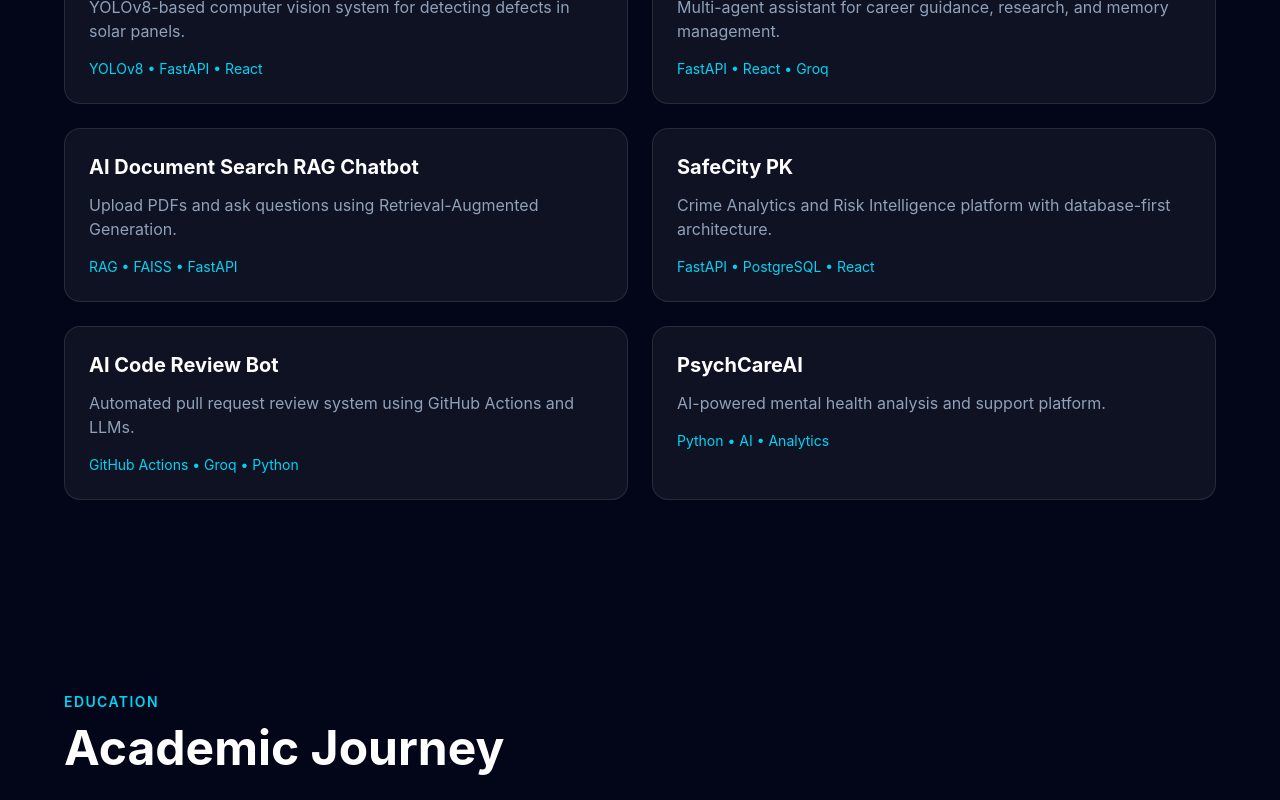
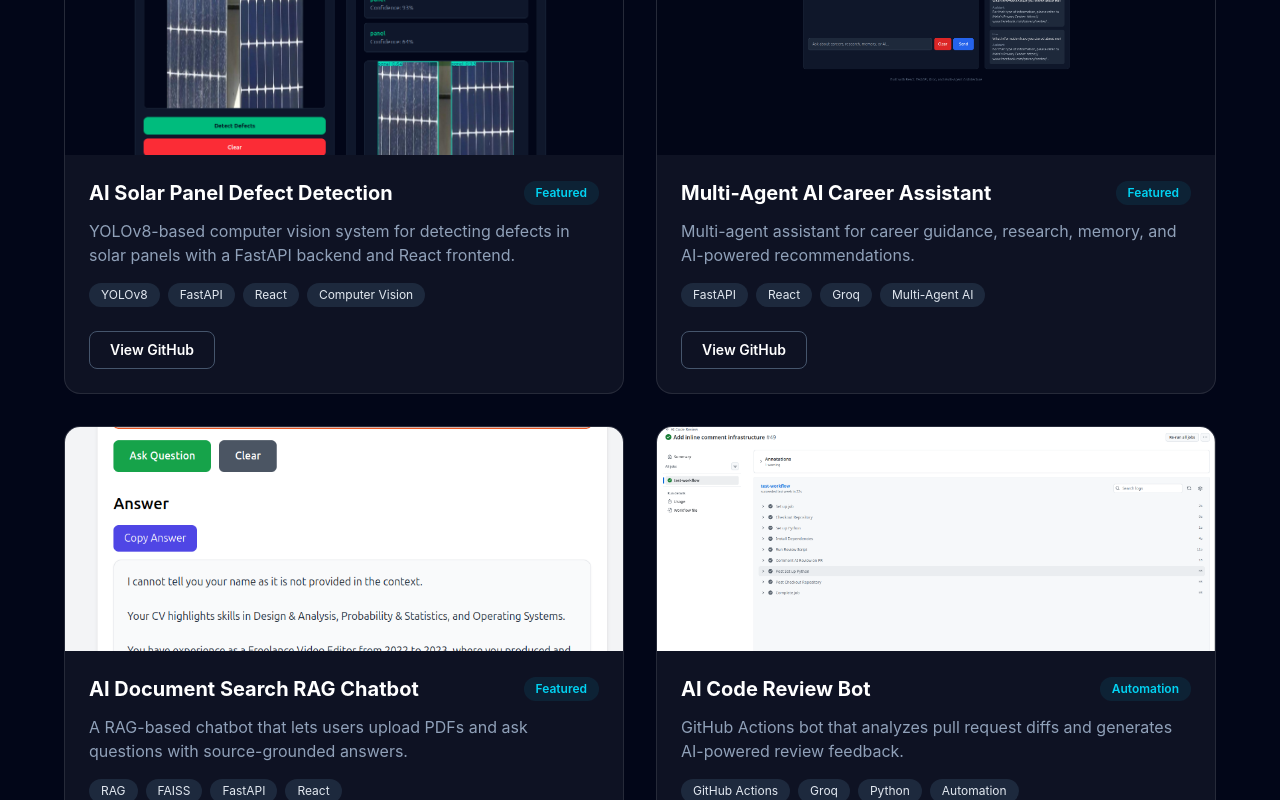
Before and after one commit to m-musif/personal-portfolio-website, a React app in the folder frontend/: page / in a window 1280 px wide. Shown: the part 2480-3280 px from the top of the page. Built offline with nearby package versions, Linux system fonts and the light colour scheme; the HTML template or start-up script is replaced by a standard one.

Commit message:
Upgrade projects section with screenshots

```diff
--- a/frontend/src/App.jsx
+++ b/frontend/src/App.jsx
@@ -1,3 +1,8 @@
+import solarImage from "./assets/projects/detection-results.png";
+import ragImage from "./assets/projects/answer.png";
+import multiAgentImage from "./assets/projects/multi-agent-memory.png";
+import codeReviewImage from "./assets/projects/code-review-workflow.png";
+
 function App() {
   const skillCategories = [
     {
@@ -39,37 +44,39 @@ function App() {
     {
       title: "AI Solar Panel Defect Detection",
       description:
-        "YOLOv8-based computer vision system for detecting defects in solar panels.",
-      tech: "YOLOv8 • FastAPI • React",
+        "YOLOv8-based computer vision system for detecting defects in solar panels with a FastAPI backend and React frontend.",
+      tech: ["YOLOv8", "FastAPI", "React", "Computer Vision"],
+      image: solarImage,
+      github: "https://github.com/m-musif/AI-Solar-Panel-Defect-Detection",
+      badge: "Featured",
     },
     {
       title: "Multi-Agent AI Career Assistant",
       description:
-        "Multi-agent assistant for career guidance, research, and memory management.",
-      tech: "FastAPI • React • Groq",
+        "Multi-agent assistant for career guidance, research, memory, and AI-powered recommendations.",
+      tech: ["FastAPI", "React", "Groq", "Multi-Agent AI"],
+      image: multiAgentImage,
+      github:
+        "https://github.com/m-musif/Multi-Agent-AI-Career-Research-Assistant",
+      badge: "Featured",
     },
     {
       title: "AI Document Search RAG Chatbot",
       description:
-        "Upload PDFs and ask questions using Retrieval-Augmented Generation.",
-      tech: "RAG • FAISS • FastAPI",
-    },
-    {
-      title: "SafeCity PK",
-      description:
-        "Crime Analytics and Risk Intelligence platform with database-first architecture.",
-      tech: "FastAPI • PostgreSQL • React",
+        "A RAG-based chatbot that lets users upload PDFs and ask questions with source-grounded answers.",
+      tech: ["RAG", "FAISS", "FastAPI", "React"],
+      image: ragImage,
+      github: "https://github.com/m-musif/AI-Document-Search-RAG-Chatbot",
+      badge: "Featured",
     },
     {
       title: "AI Code Review Bot",
       description:
-        "Automated pull request review system using GitHub Actions and LLMs.",
-      tech: "GitHub Actions • Groq • Python",
-    },
-    {
-      title: "PsychCareAI",
-      description: "AI-powered mental health analysis and support platform.",
-      tech: "Python • AI • Analytics",
+        "GitHub Actions bot that analyzes pull request diffs and generates AI-powered review feedback.",
+      tech: ["GitHub Actions", "Groq", "Python", "Automation"],
+      image: codeReviewImage,
+      github: "https://github.com/m-musif/AI-Code-Review-Bot",
+      badge: "Automation",
     },
   ];
 
@@ -82,16 +89,29 @@ function App() {
           </a>
 
           <div className="hidden items-center gap-6 text-sm text-slate-300 md:flex">
-            <a href="#about" className="transition hover:text-cyan-400">About</a>
-            <a href="#skills" className="transition hover:text-cyan-400">Skills</a>
-            <a href="#projects" className="transition hover:text-cyan-400">Projects</a>
-            <a href="#education" className="transition hover:text-cyan-400">Education</a>
-            <a href="#contact" className="transition hover:text-cyan-400">Contact</a>
+            <a href="#about" className="transition hover:text-cyan-400">
+              About
+            </a>
+            <a href="#skills" className="transition hover:text-cyan-400">
+              Skills
+            </a>
+            <a href="#projects" className="transition hover:text-cyan-400">
+              Projects
+            </a>
+            <a href="#education" className="transition hover:text-cyan-400">
+              Education
+            </a>
+            <a href="#contact" className="transition hover:text-cyan-400">
+              Contact
+            </a>
           </div>
         </div>
       </nav>
 
-      <section id="home" className="flex min-h-screen items-center justify-center px-6">
+      <section
+        id="home"
+        className="flex min-h-screen items-center justify-center px-6"
+      >
         <div className="max-w-4xl text-center">
           <p className="mb-4 text-lg text-cyan-400">
             Computer Science Student @ FAST University
@@ -111,11 +131,17 @@ function App() {
           </p>
 
           <div className="flex flex-wrap justify-center gap-4">
-            <a href="#projects" className="rounded-lg bg-cyan-500 px-6 py-3 font-semibold text-black transition hover:bg-cyan-400">
+            <a
+              href="#projects"
+              className="rounded-lg bg-cyan-500 px-6 py-3 font-semibold text-black transition hover:bg-cyan-400"
+            >
               View Projects
             </a>
 
-            <a href="#contact" className="rounded-lg border border-slate-600 px-6 py-3 font-semibold transition hover:border-cyan-400">
+            <a
+              href="#contact"
+              className="rounded-lg border border-slate-600 px-6 py-3 font-semibold transition hover:border-cyan-400"
+            >
               Contact Me
             </a>
           </div>
@@ -179,14 +205,20 @@ function App() {
 
           <div className="grid gap-6 md:grid-cols-2 lg:grid-cols-3">
             {skillCategories.map((category) => (
-              <div key={category.title} className="rounded-2xl border border-white/10 bg-white/5 p-6">
+              <div
+                key={category.title}
+                className="rounded-2xl border border-white/10 bg-white/5 p-6"
+              >
                 <h3 className="mb-4 text-xl font-bold text-cyan-400">
                   {category.title}
                 </h3>
 
                 <div className="flex flex-wrap gap-2">
                   {category.skills.map((skill) => (
-                    <span key={skill} className="rounded-full bg-slate-800 px-3 py-1 text-sm text-slate-200">
+                    <span
+                      key={skill}
+                      className="rounded-full bg-slate-800 px-3 py-1 text-sm text-slate-200"
+                    >
                       {skill}
                     </span>
                   ))}
@@ -207,15 +239,53 @@ function App() {
             Featured Projects
           </h2>
 
-          <div className="grid gap-6 md:grid-cols-2">
+          <div className="grid gap-8 md:grid-cols-2">
             {projects.map((project) => (
-              <div key={project.title} className="rounded-2xl border border-white/10 bg-white/5 p-6 transition hover:border-cyan-400">
-                <h3 className="mb-3 text-xl font-bold text-white">
-                  {project.title}
-                </h3>
+              <div
+                key={project.title}
+                className="overflow-hidden rounded-2xl border border-white/10 bg-white/5 transition hover:-translate-y-1 hover:border-cyan-400"
+              >
+                <img
+                  src={project.image}
+                  alt={project.title}
+                  className="h-56 w-full object-cover"
+                />
 
-                <p className="mb-4 text-slate-400">{project.description}</p>
-                <p className="text-sm text-cyan-400">{project.tech}</p>
+                <div className="p-6">
+                  <div className="mb-3 flex items-center justify-between gap-3">
+                    <h3 className="text-xl font-bold text-white">
+                      {project.title}
+                    </h3>
+
+                    <span className="rounded-full bg-cyan-500/10 px-3 py-1 text-xs font-semibold text-cyan-400">
+                      {project.badge}
+                    </span>
+                  </div>
+
+                  <p className="mb-4 text-slate-400">
+                    {project.description}
+                  </p>
+
+                  <div className="mb-6 flex flex-wrap gap-2">
+                    {project.tech.map((item) => (
+                      <span
+                        key={item}
+                        className="rounded-full bg-slate-800 px-3 py-1 text-xs text-slate-200"
+                      >
+                        {item}
+                      </span>
+                    ))}
+                  </div>
+
+                  <a
+                    href={project.github}
+                    target="_blank"
+                    rel="noreferrer"
+                    className="inline-block rounded-lg border border-slate-600 px-5 py-2 text-sm font-semibold transition hover:border-cyan-400"
+                  >
+                    View GitHub
+                  </a>
+                </div>
               </div>
             ))}
           </div>
@@ -233,21 +303,31 @@ function App() {
           </h2>
 
           <div className="rounded-2xl border border-white/10 bg-white/5 p-8">
-            <h3 className="text-2xl font-bold text-white">BS Computer Science</h3>
+            <h3 className="text-2xl font-bold text-white">
+              BS Computer Science
+            </h3>
 
             <p className="mt-2 text-cyan-400">
               FAST National University of Computer & Emerging Sciences
             </p>
 
             <p className="mt-4 text-slate-300">
-              Currently completed 4 semesters. Focused on Artificial Intelligence,
-              Machine Learning, Software Engineering, Data Structures & Algorithms,
-              Databases, and Full-Stack Development.
+              Currently completed 4 semesters. Focused on Artificial
+              Intelligence, Machine Learning, Software Engineering, Data
+              Structures & Algorithms, Databases, and Full-Stack Development.
             </p>
 
             <div className="mt-6 flex flex-wrap gap-3">
-              {["Computer Science", "Artificial Intelligence", "Machine Learning", "Software Engineering"].map((item) => (
-                <span key={item} className="rounded-full bg-slate-800 px-4 py-2 text-sm">
+              {[
+                "Computer Science",
+                "Artificial Intelligence",
+                "Machine Learning",
+                "Software Engineering",
+              ].map((item) => (
+                <span
+                  key={item}
+                  className="rounded-full bg-slate-800 px-4 py-2 text-sm"
+                >
                   {item}
                 </span>
               ))}
@@ -279,19 +359,35 @@ function App() {
           </div>
 
           <div className="flex flex-wrap justify-center gap-4">
-            <a href="mailto:muhammadmusif134@gmail.com" className="rounded-lg bg-cyan-500 px-6 py-3 font-semibold text-black transition hover:bg-cyan-400">
+            <a
+              href="mailto:muhammadmusif134@gmail.com"
+              className="rounded-lg bg-cyan-500 px-6 py-3 font-semibold text-black transition hover:bg-cyan-400"
+            >
               Email Me
             </a>
 
-            <a href="tel:+923285077456" className="rounded-lg border border-slate-600 px-6 py-3 font-semibold transition hover:border-cyan-400">
+            <a
+              href="tel:+923285077456"
+              className="rounded-lg border border-slate-600 px-6 py-3 font-semibold transition hover:border-cyan-400"
+            >
               Call Me
             </a>
 
-            <a href="https://github.com/m-musif" target="_blank" rel="noreferrer" className="rounded-lg border border-slate-600 px-6 py-3 font-semibold transition hover:border-cyan-400">
+            <a
+              href="https://github.com/m-musif"
+              target="_blank"
+              rel="noreferrer"
+              className="rounded-lg border border-slate-600 px-6 py-3 font-semibold transition hover:border-cyan-400"
+            >
               GitHub
             </a>
 
-            <a href="https://www.linkedin.com/in/muhammad-musif-b62732331/" target="_blank" rel="noreferrer" className="rounded-lg border border-slate-600 px-6 py-3 font-semibold transition hover:border-cyan-400">
+            <a
+              href="https://www.linkedin.com/in/muhammad-musif-b62732331/"
+              target="_blank"
+              rel="noreferrer"
+              className="rounded-lg border border-slate-600 px-6 py-3 font-semibold transition hover:border-cyan-400"
+            >
               LinkedIn
             </a>
           </div>
@@ -301,7 +397,8 @@ function App() {
       <footer className="border-t border-white/10 py-8">
         <div className="mx-auto max-w-6xl px-6 text-center text-slate-400">
           <p>
-            © 2026 Muhammad Musif. Built with React, Tailwind CSS, and AI-focused ambition.
+            © 2026 Muhammad Musif. Built with React, Tailwind CSS, and
+            AI-focused ambition.
           </p>
         </div>
       </footer>
```
